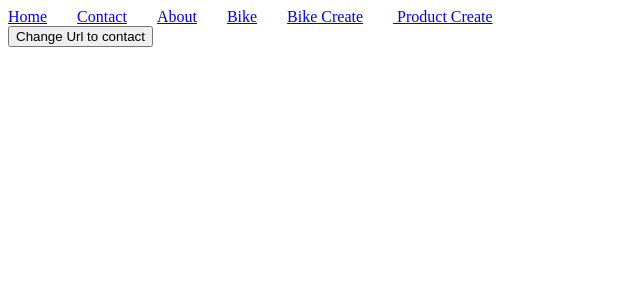
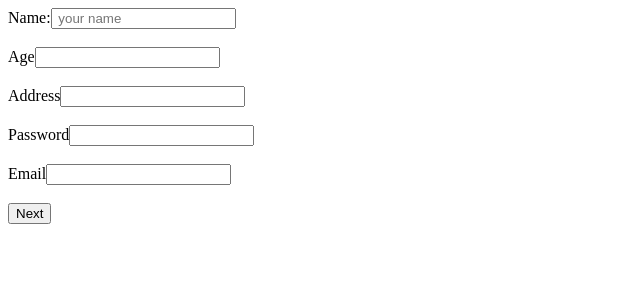
Before and after one commit to Saumyaaaaa/learnreact, a React (Vite) app: page /about in a window 1280 px wide. Shown: the top 300 px of the page, without its empty margins (0-640 px from the left). Built offline with nearby package versions, Linux system fonts and the light colour scheme.

Commit message:
"Update App component to include Form1 and Form2; update About component to use replace option when navigating to contact"

```diff
--- a/src/App.jsx
+++ b/src/App.jsx
@@ -15,6 +15,8 @@ import LearnInlineCss from "./component/LearnCss/LearnInlineCss";
 import LearnExternalCss from "./component/LearnCss/LearnExternalCss";
 import AppLinks from "./component/AppLinks";
 import AppRoutes from "./component/AppRoutes";
+import Form1 from "./component/learnForm/Form1";
+import Form2 from "./component/learnForm/Form2";
 // import Name from "./component/Name";
 
 let App = () => {
@@ -69,8 +71,10 @@ let App = () => {
       {/* <LearnButtonClick/> */}
       {/* <LearnInlineCss/> */}
       {/* <LearnExternalCss/> */}
-      <AppLinks/>
-      <AppRoutes/>
+      {/* <AppLinks/> */}
+      {/* <AppRoutes/> */}
+      {/* <Form1/> */}
+      <Form2/>
     </>
   );
 };
--- a/src/component/About.jsx
+++ b/src/component/About.jsx
@@ -7,7 +7,7 @@ const About = ({detail}) => {
     <>
     <div>
       <button onClick={()=>{
-       navigate("/contact")
+       navigate("/contact",{replace:true})
       }}>Change Url to contact</button>
     </div>
     </>
--- /dev/null
+++ b/src/component/learnForm/Form1.jsx
@@ -0,0 +1,31 @@
+import React from 'react'
+
+const Form1 = () => {
+  return (
+    <div>
+        {/* input type is mandatory */}
+      <input type="text" />
+      <br />
+      <input type="password" />
+      <br />
+      <input type="number" />
+      <br />
+      <input type="checkbox" />
+      <br />
+      <input type="radio" />
+      <br />
+      <input type="email" />
+      <br />
+      {/* text area has not any type */}
+      <textarea ></textarea>
+      <br />
+      <select>
+        <option>Nepal</option>
+        <option>India</option>
+        <option>Usa</option>
+      </select>
+    </div>
+  );
+}
+
+export default Form1
--- /dev/null
+++ b/src/component/learnForm/Form2.jsx
@@ -0,0 +1,76 @@
+import React, { useState } from "react";
+
+const Form2 = () => {
+  let [name, setName] = useState("");
+  let [age, setAge] = useState("");
+  let [address, setAddress] = useState("");
+  let [password, setPassword] = useState("");
+  let [email, setEmail] = useState("");
+  return (
+    <div>
+      <form
+        onSubmit={(e) => {
+          e.preventDefault();
+          console.log("form is submitted");
+        }}
+      >
+        <div>
+          <label htmlFor="name">Name:</label>
+          <input
+            type="text"
+            id="name"
+            value={name}
+            onChange={(e) => {
+              setName(e.target.value);
+            }}
+            placeholder=" your name"
+          />
+        </div>
+        <br />
+        <div>
+          <label htmlFor="age">Age</label>
+          <input
+            type="number"
+            id="age"
+            value={age}
+            onChange={(e) => setAge(e.target.value)}
+          />
+        </div>
+        <br />
+        <div>
+          <label htmlFor="address">Address</label>
+          <input
+            type="text"
+            id="address"
+            value={address}
+            onChange={(e) => setAddress(e.target.value)}
+          />
+        </div>
+        <br />
+        <div>
+          <label htmlFor="password">Password</label>
+          <input
+            type="password"
+            id="password"
+            value={password}
+            onChange={(e) => setPassword(e.target.value)}
+          />
+        </div>
+        <br />
+        <div>
+          <label htmlFor="email">Email</label>
+          <input
+            type="email"
+            id="email"
+            value={email}
+            onChange={(e) => setEmail(e.target.value)}
+          />
+        </div>
+        <br />
+        <button type="submit">Next</button>
+      </form>
+    </div>
+  );
+};
+
+export default Form2;
```
